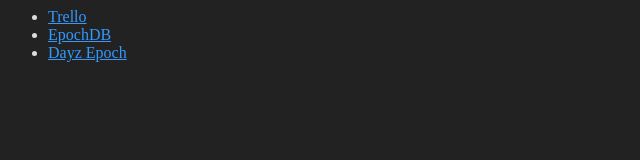
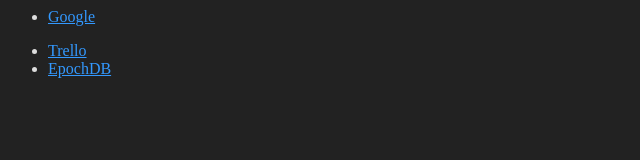
Before and after one commit to airtonix/steam-overlay, a plain HTML site: page index.html in a window 1280 px wide. Shown: the whole page, without its empty margins (0-640 px from the left). Drawn offline with Linux system fonts and the light colour scheme.

Commit message:
Update index.html

```diff
--- a/index.html
+++ b/index.html
@@ -8,9 +8,11 @@
  </head>
  <body>
    <ul>
+     <li><a href="http://google.com/">Google</a></li>
+   </ul>
+   <ul>
      <li><a href="https://trello.com/">Trello</a></li>
      <li><a href="http://airtonix.github.io/epochdb/">EpochDB</a></li>
-     <li><a href="http://wiki.dayzepoch.com/">Dayz Epoch</a></li>
    </ul>
  </body>
 </html>
```
